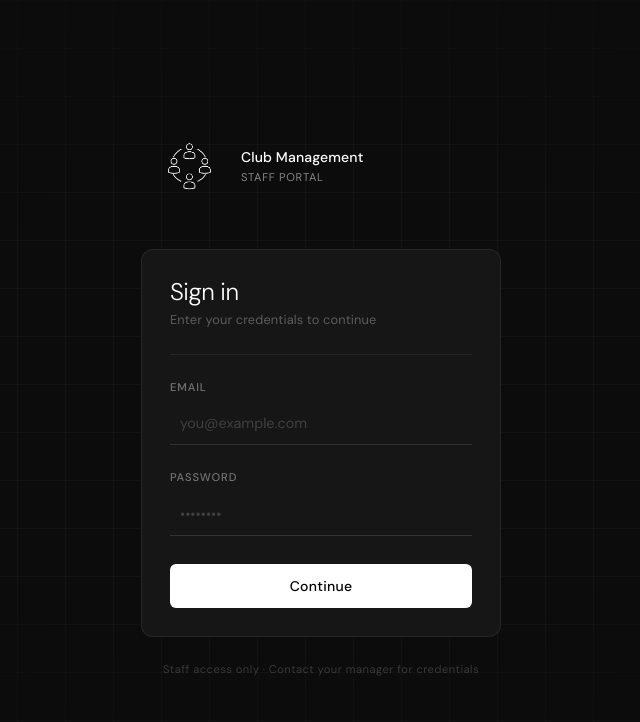
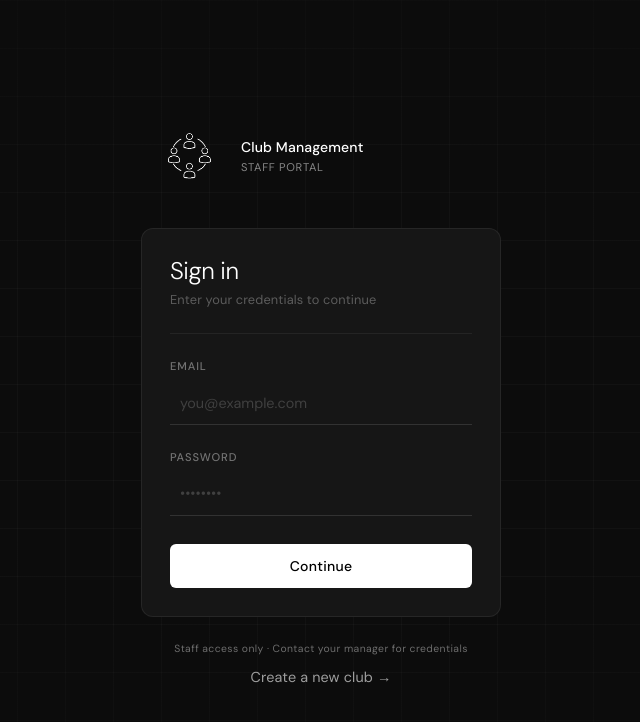
Before and after one commit to hosamsemry/Club-UI, a React (Vite) app: page /login in a window 1280 px wide. Shown: the top 722 px of the page, without its empty margins (319-959 px from the left). Built offline with nearby package versions, Linux system fonts and the light colour scheme; no server answers.

Commit message:
Add register link to login page

```diff
--- a/src/features/auth/LoginPage.tsx
+++ b/src/features/auth/LoginPage.tsx
@@ -1,5 +1,5 @@
 import { useState } from 'react';
-import { useNavigate } from 'react-router-dom';
+import { Link, useNavigate } from 'react-router-dom';
 import { useForm } from 'react-hook-form';
 import { z } from 'zod';
 import { zodResolver } from '@hookform/resolvers/zod';
@@ -193,7 +193,7 @@ export function LoginPage() {
         <div style={{ width: '100%', maxWidth: '360px', position: 'relative', zIndex: 10 }}>
 
           {/* Logo */}
-          <div className="anim-logo" style={{ display: 'flex', alignItems: 'center', gap: '0px', marginBottom: '36px', width:'250px' }}>
+          <div className="anim-logo" style={{ display: 'flex', alignItems: 'center', gap: '0px', marginBottom: '26px', width:'250px' }}>
             <div>
               <img src="logo.png" alt="Logo" width={100} height={100} />
             </div>
@@ -344,18 +344,41 @@ export function LoginPage() {
           </div>
 
           {/* Footer */}
-          <p
+          <div
             className="anim-footer"
             style={{
               textAlign: 'center',
-              color: 'rgba(255,255,255,0.18)',
-              fontSize: '0.7rem',
-              letterSpacing: '0.04em',
               marginTop: '24px',
+              display: 'flex',
+              flexDirection: 'column',
+              alignItems: 'center',
+              gap: '10px',
             }}
           >
-            Staff access only · Contact your manager for credentials
-          </p>
+            <p
+              style={{
+                color: 'rgba(255,255,255,0.4)',
+                fontSize: '0.65rem',
+                letterSpacing: '0.04em',
+              }}
+            >
+              Staff access only · Contact your manager for credentials
+            </p>
+            <Link
+              to="/register"
+              style={{
+                color: 'rgba(255,255,255,0.6)',
+                fontSize: '.9rem',
+                textDecoration: 'none',
+                letterSpacing: '0.01em',
+                transition: 'color 0.2s ease',
+              }}
+              onMouseEnter={(e) => (e.currentTarget.style.color = 'rgba(255,255,255,1)')}
+              onMouseLeave={(e) => (e.currentTarget.style.color = 'rgba(255,255,255,0.6)')}
+            >
+              Create a new club &rarr;
+            </Link>
+          </div>
 
         </div>
       </div>
```
